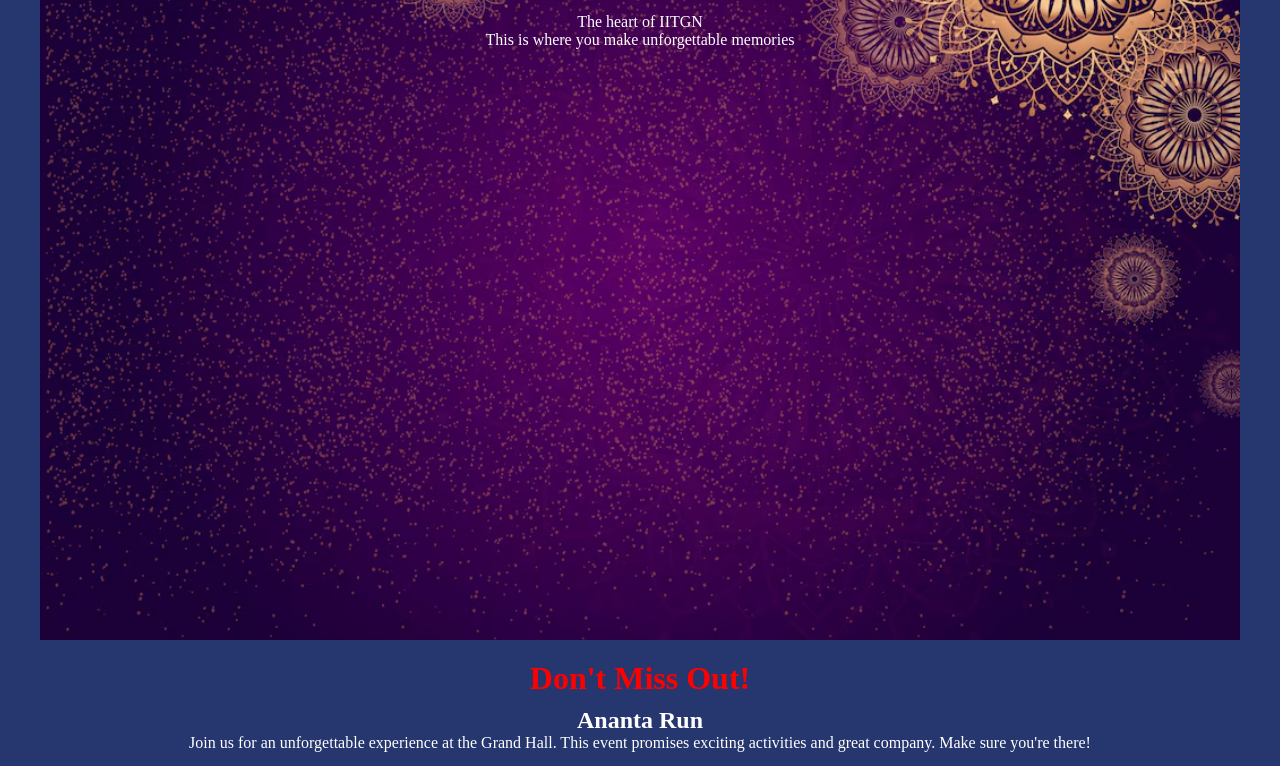
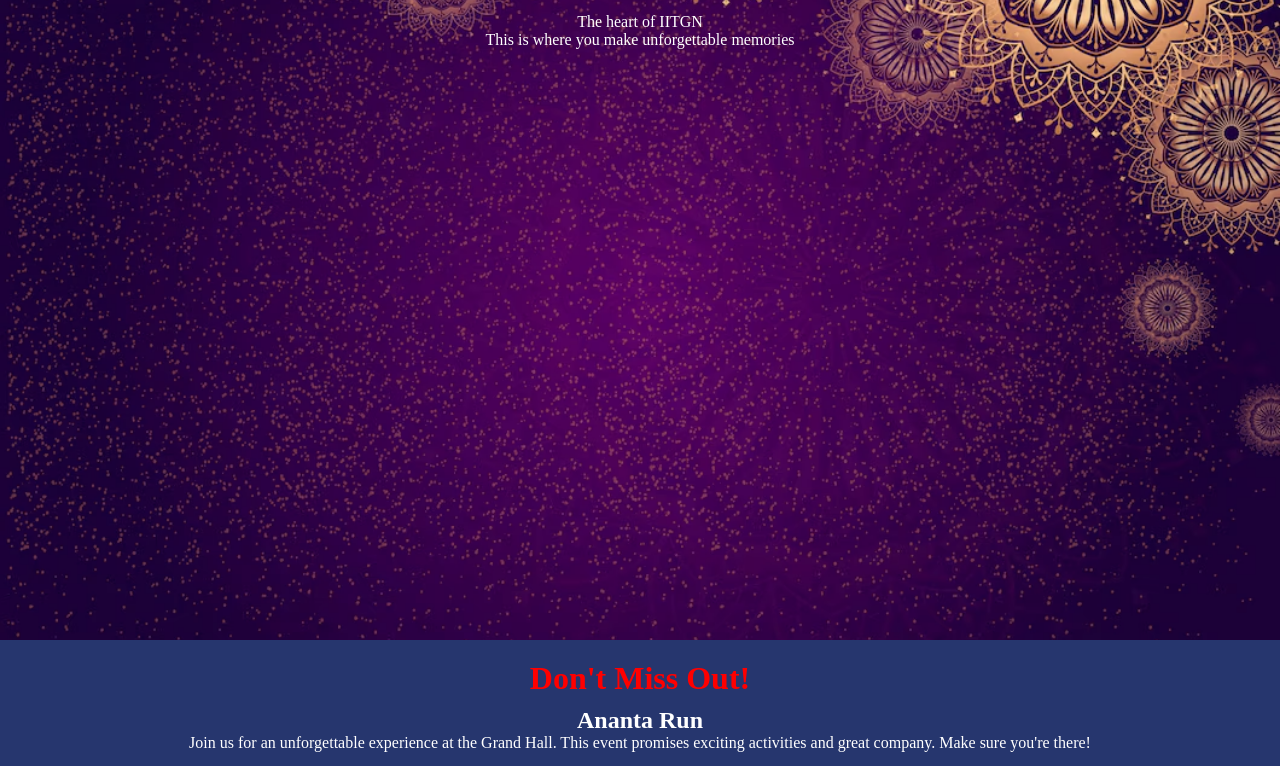
Before and after one commit to ExKave/blithchron, a plain HTML site: page index.html in a window 1280 px wide. Shown: the part 160-926 px from the top of the page. Drawn offline with Linux system fonts and the light colour scheme.

Commit message:
Update blith.css

```diff
--- a/blith.css
+++ b/blith.css
@@ -16,6 +16,7 @@ section h2{
   color:white;
   text-align: center;
   height:100vh;
+ min-width:100vw;
 }
 
 .welcome h1{
```
